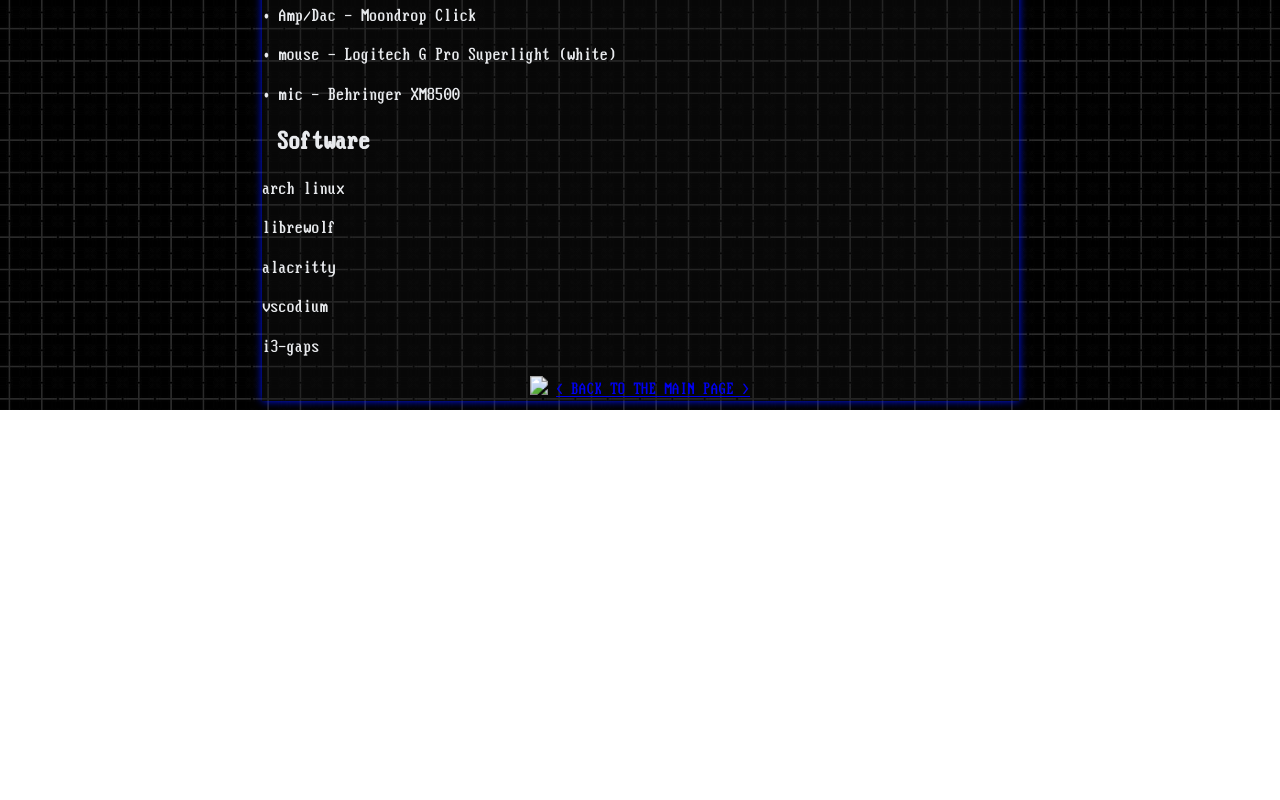
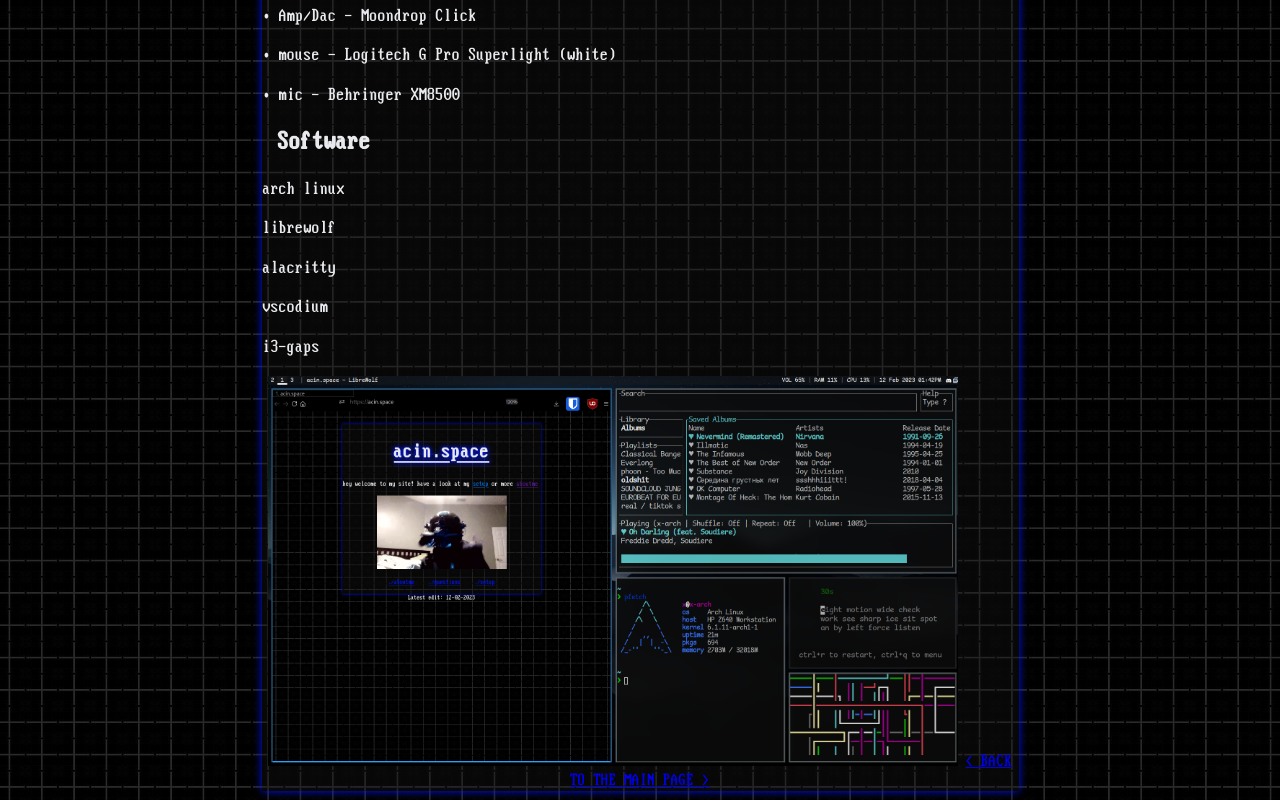
Before and after one commit to qd8h/site, a plain HTML site: page setup.html in a window 1280 px wide. Shown: the part 796-1596 px from the top of the page. Before the commit the page ends 1206 px from the top, so only its background shows below. Drawn offline with Linux system fonts and the light colour scheme.

Commit message:
Update setup.html

```diff
--- a/setup.html
+++ b/setup.html
@@ -32,7 +32,7 @@
 <p>alacritty</p>
 <p>vscodium</p>
 <p>i3-gaps</p>
-<img src="desktop.png"width="600" >
+<img src="setup.png"width="600" >
 <a href="index.html">&lt; BACK TO THE MAIN PAGE &gt;</a>
 </div>
 </body>
```
